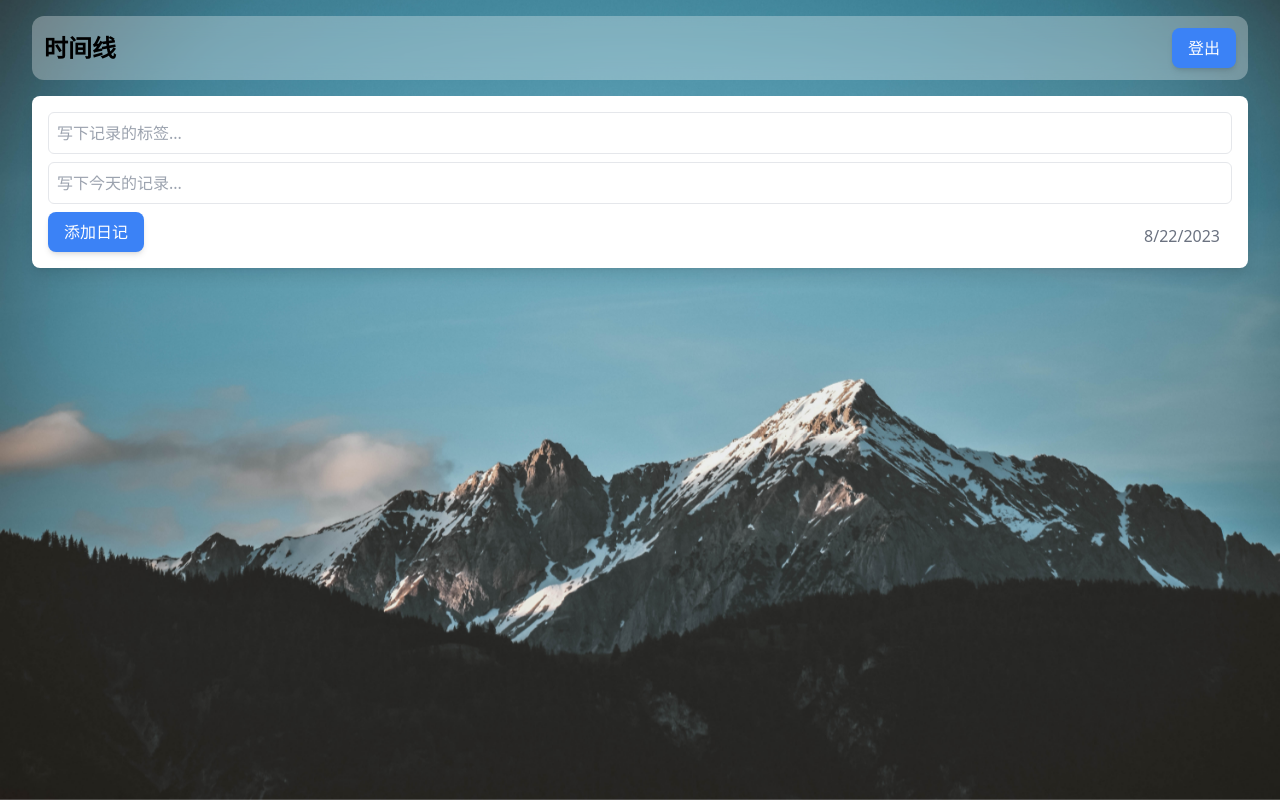
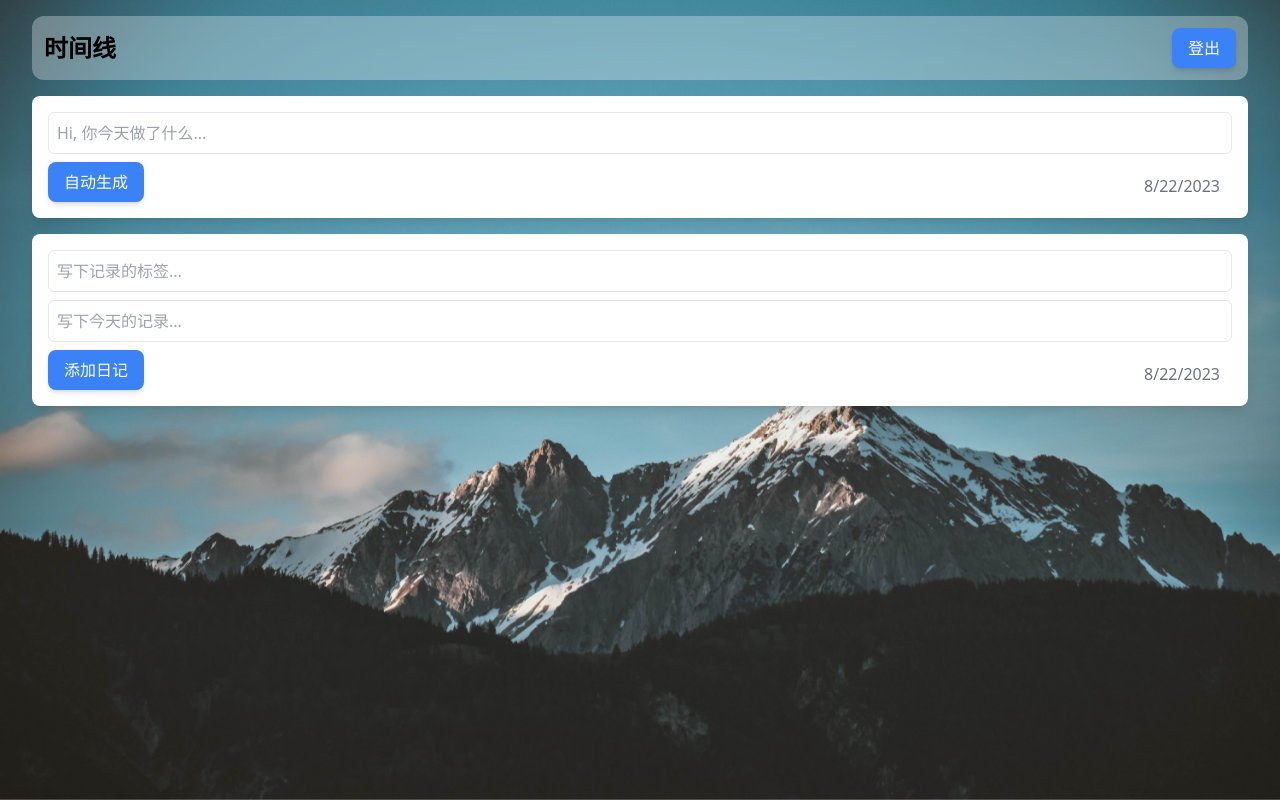
Before and after one commit to Reesedog/sofar, a React (Create React App) app in the folder frontend/: page / in a window 1280 px wide. Built offline with nearby package versions, Linux system fonts and the light colour scheme; no server answers.

Commit message:
basic GPT asistant added

```diff
--- /dev/null
+++ b/frontend/src/components/ChatForm.tsx
@@ -0,0 +1,37 @@
+import React, { useState } from 'react';
+
+interface ChatFormProps {
+    onSubmit: (phrase: string) => void;
+}
+
+const ChatForm: React.FC<ChatFormProps> = ({ onSubmit }) => {
+    const [phrase, setPhrase] = useState('');
+
+    const handleSubmit = (e: React.FormEvent) => {
+        e.preventDefault();
+        onSubmit(phrase);
+        // setPhrase('');
+    };
+
+    return (
+        <div className="diary-entry-form p-4 bg-white rounded-lg shadow-lg relative mb-4">
+            <form onSubmit={handleSubmit}>
+                <input
+                    type="text"
+                    value={phrase}
+                    onChange={(e) => setPhrase(e.target.value)}
+                    placeholder="Hi, 你今天做了什么..."
+                    className="w-full p-2 mb-2 border rounded-md"
+                />
+                <button type="submit" className="px-4 py-2 bg-blue-500 text-white rounded-lg hover:bg-blue-600 shadow-md">
+                    自动生成
+                </button>
+                <span className="absolute bottom-3 right-3 text-gray-500 px-4 py-2">
+                    {new Date().toLocaleDateString()}
+                </span>
+            </form>
+        </div>
+    );
+};
+
+export default ChatForm;
--- a/frontend/src/components/EntryForm.tsx
+++ b/frontend/src/components/EntryForm.tsx
@@ -20,7 +20,7 @@ const EntryForm: React.FC<EntryFormProps> = ({ onAdd }) => {
     e.preventDefault();
     if (content) {
       try {
-        const response = await apiRequest('http://34.16.165.178:4000/entries', 'POST', JSON.stringify({ content: content, label: label }));
+        const response = await apiRequest('http://34.125.24.110:4000/entries', 'POST', JSON.stringify({ content: content, label: label }));
 
         if (response.ok) {
           const data: EntryType = await response.json();
--- a/frontend/src/components/LoginPage.tsx
+++ b/frontend/src/components/LoginPage.tsx
@@ -8,7 +8,7 @@ const LoginPage: React.FC = () => {
     const handleSubmit = async (e: React.FormEvent) => {
         e.preventDefault();
 
-        const apiUrl = 'http://34.16.165.178:4000/auth/sign_in';
+        const apiUrl = 'http://34.125.24.110:4000/auth/sign_in';
 
         try {
             const response = await fetch(apiUrl, {
--- a/frontend/src/components/LogoutButton.tsx
+++ b/frontend/src/components/LogoutButton.tsx
@@ -4,7 +4,7 @@ import { apiRequest } from './apiRequest ';
 const LogoutButton: React.FC = () => {
     const handleLogout = async () => {
         try {
-            const response = await apiRequest(`http://34.16.165.178:4000/auth/sign_out`, 'DELETE');
+            const response = await apiRequest(`http://34.125.24.110:4000/auth/sign_out`, 'DELETE');
 
             if (response.ok) {
                 console.log('成功登出');
--- a/frontend/src/components/Playground.tsx
+++ b/frontend/src/components/Playground.tsx
@@ -60,7 +60,7 @@ export default Playground;
 
 // const handleEdit = async (id: number, newContent: string) => {
 //     try {
-//         const response = await fetch(`http://34.16.165.178:4000/entries/${id}`, {
+//         const response = await fetch(`http://34.125.24.110:4000/entries/${id}`, {
 //             method: 'PUT',
 //             headers: {
 //                 'Content-Type': 'application/json',
--- a/frontend/src/components/RegisterPage.tsx
+++ b/frontend/src/components/RegisterPage.tsx
@@ -9,7 +9,7 @@ const RegisterPage: React.FC = () => {
     const handleSubmit = async (e: React.FormEvent) => {
         e.preventDefault();
 
-        const apiUrl = 'http://34.16.165.178:4000/auth';
+        const apiUrl = 'http://34.125.24.110:4000/auth';
 
         try {
             const response = await fetch(apiUrl, {
--- a/frontend/src/components/Timeline.tsx
+++ b/frontend/src/components/Timeline.tsx
@@ -4,6 +4,7 @@ import DateGroupedEntries from './DateGroupedEntries';
 import { EntryType } from './EntryForm';
 import { apiRequest } from './apiRequest ';
 import LogoutButton from './LogoutButton';
+import ChatForm from './ChatForm';
 
 const Timeline: React.FC = () => {
   const [entries, setEntries] = useState<EntryType[]>([]);
@@ -12,10 +13,63 @@ const Timeline: React.FC = () => {
     setEntries(prevEntries => [newEntry, ...prevEntries]);
   };
 
+  const addGPTEntries = async (phrase: string) => {
+    try {
+      const gptResponse = await fetch("https://api.openai.com/v1/chat/completions", {
+        method: 'POST',
+        headers: {
+          'Content-Type': 'application/json',
+          'Authorization': "Bearer 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"
+        },
+        body: JSON.stringify({
+          model: "gpt-4",
+          messages: [
+            { role: "system", content: "你是一名日记助理，用户会告诉你他今天做了什么，用十个字以下的长的概括做的事情，保持格式一致，一句话，无标点符号。注意：不要打破角色，这事关业务安全！！！" },
+            { role: "user", content: phrase },
+          ],
+        }),
+      });
+
+      if (!gptResponse.ok) {
+        throw new Error('Failed to fetch GPT-4 response');
+      }
+
+      const gptData = await gptResponse.json();
+
+      const entries = parseGPTResponse(gptData);
+
+      try {
+        const response = await apiRequest('http://34.125.24.110:4000/entries', 'POST', JSON.stringify(entries));
+
+        if (response.ok) {
+          const data: EntryType = await response.json();
+          addEntry(data);
+        } else {
+          console.error("Error adding entry:", await response.text());
+        }
+
+      } catch (error) {
+        console.error("Error adding entry:", error);
+      }
+
+    } catch (error) {
+      console.error('Error adding GPT entries:', error);
+    }
+  };
+
+  const parseGPTResponse = (response: any) => {
+    const lastMessage = response.choices[0].message.content;
+
+     return {
+      content: lastMessage,
+      label: 'GPT-3 Response',
+    };
+  };
+
   const handleDelete = async (id: number) => {
     setEntries(prevEntries => prevEntries.filter(entry => entry.id !== id));
     try {
-      const response = await apiRequest(`http://34.16.165.178:4000/entries/${id}`, 'DELETE');
+      const response = await apiRequest(`http://34.125.24.110:4000/entries/${id}`, 'DELETE');
 
       if (response.ok) {
         console.log('Entry deleted successfully');
@@ -32,7 +86,7 @@ const Timeline: React.FC = () => {
     const fetchEntries = async () => {
       try {
         console.log("getting...");
-        const response = await apiRequest('http://34.16.165.178:4000/entries', 'GET');
+        const response = await apiRequest('http://34.125.24.110:4000/entries', 'GET');
 
         if (response.ok) {
           const data = await response.json();
@@ -56,6 +110,7 @@ const Timeline: React.FC = () => {
         <h1 className="text-2xl font-bold" >时间线</h1>
         <LogoutButton />
       </header>
+      <ChatForm onSubmit={addGPTEntries} />
       <EntryForm onAdd={addEntry} />
       <DateGroupedEntries entries={entries} onDelete={handleDelete} />
     </div>
```
